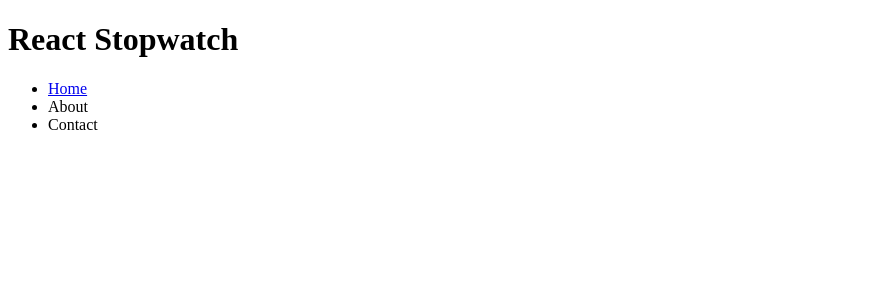
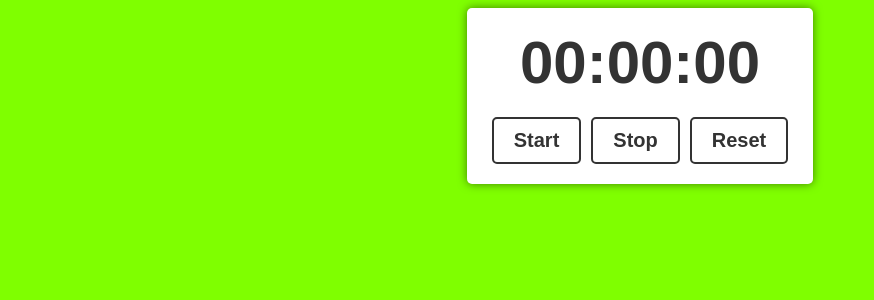
Before and after one commit to brianahlers/react-stopwatch, a React (Vite) app: page / in a window 1280 px wide. Shown: the top 300 px of the page, without its empty margins (0-874 px from the left). Built offline with nearby package versions, Linux system fonts and the light colour scheme.

Commit message:
begin building component and add styling

```diff
--- a/src/App.jsx
+++ b/src/App.jsx
@@ -1,9 +1,10 @@
 import Header from './Header.jsx'
+import Stopwatch from './Stopwatch.jsx';
 
 function App() {
   return (
     <div className="App">
-      <Header />
+      <Stopwatch />
     </div>
   );
 }
--- /dev/null
+++ b/src/Stopwatch.jsx
@@ -0,0 +1,44 @@
+import React, { useState, useEffect, useRef } from 'react';
+
+
+function Stopwatch(){
+
+    const [isRunning, setIsRunning] = useState(false);
+    const [elapsedTime, setElapsedTime] = useState(0);
+    const intervalIDRef = useRef(null);
+    const startTimeRef = useRef(0);
+
+    useEffect(() => {
+
+    }, [isRunning]);
+
+    function start(){
+
+    };
+
+    function stop(){
+
+    };
+
+    function reset(){
+
+    };
+
+    function formatTime(){
+
+        return `00:00:00`;
+
+    };
+
+    return(
+    <div className="stopwatch">
+        <div className="display">{formatTime()}</div>
+        <div className="controls">
+            <button onClick={start} className="start-button">Start</button>
+            <button onClick={stop} className="stop-button">Stop</button>
+            <button onClick={reset} className="reset-button">Reset</button>
+        </div>
+    </div>)
+};
+
+export default Stopwatch;
--- a/src/index.css
+++ b/src/index.css
@@ -0,0 +1,36 @@
+body{
+    display: flex;
+    flex-direction: column;
+    align-items: center;
+    background-color: chartreuse;
+}
+.stopwatch{
+    display: flex;
+    flex-direction: column;
+    align-items: center;
+    background-color: #fff;
+    border-radius: 5px;
+    padding: 20px;
+    box-shadow: 0 0 10px rgba(0,0,0,0.5);
+}
+.display{
+    font-family: 'Montserrat', sans-serif;
+    font-size: 60px;
+    font-weight: 700;
+    color: #333;
+    text-align: center;
+    margin-bottom: 20px;
+}
+.controls button{
+    font-family: 'Montserrat', sans-serif;
+    font-size: 20px;
+    font-weight: 700;
+    color: #333;
+    background-color: #fff;
+    border: 2px solid #333;
+    border-radius: 5px;
+    padding: 10px 20px;
+    margin: 0 5px;
+    cursor: pointer;
+    outline: none;
+}
```
Also changed, not shown: 1 other file (tests, documents, lock files or other folders).
